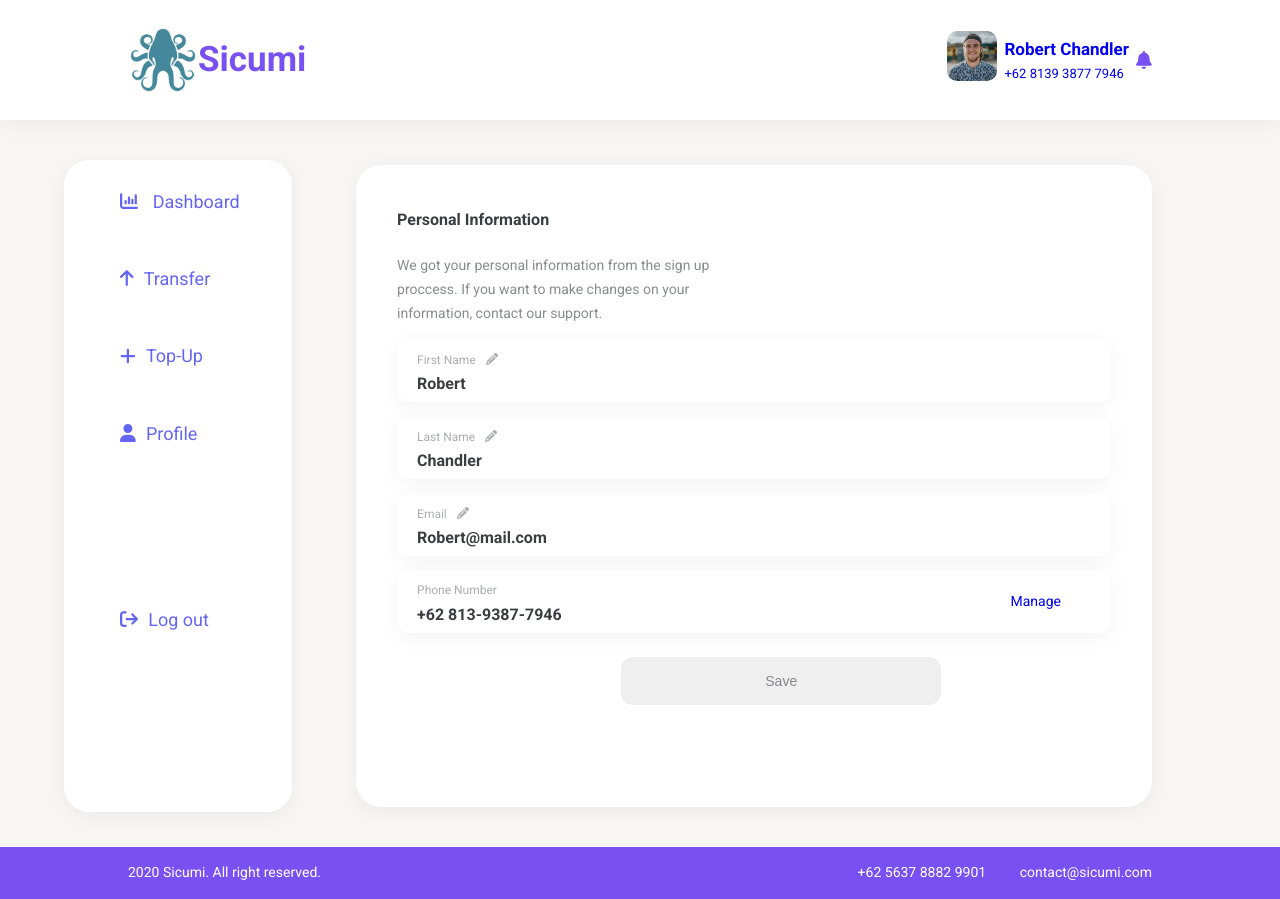
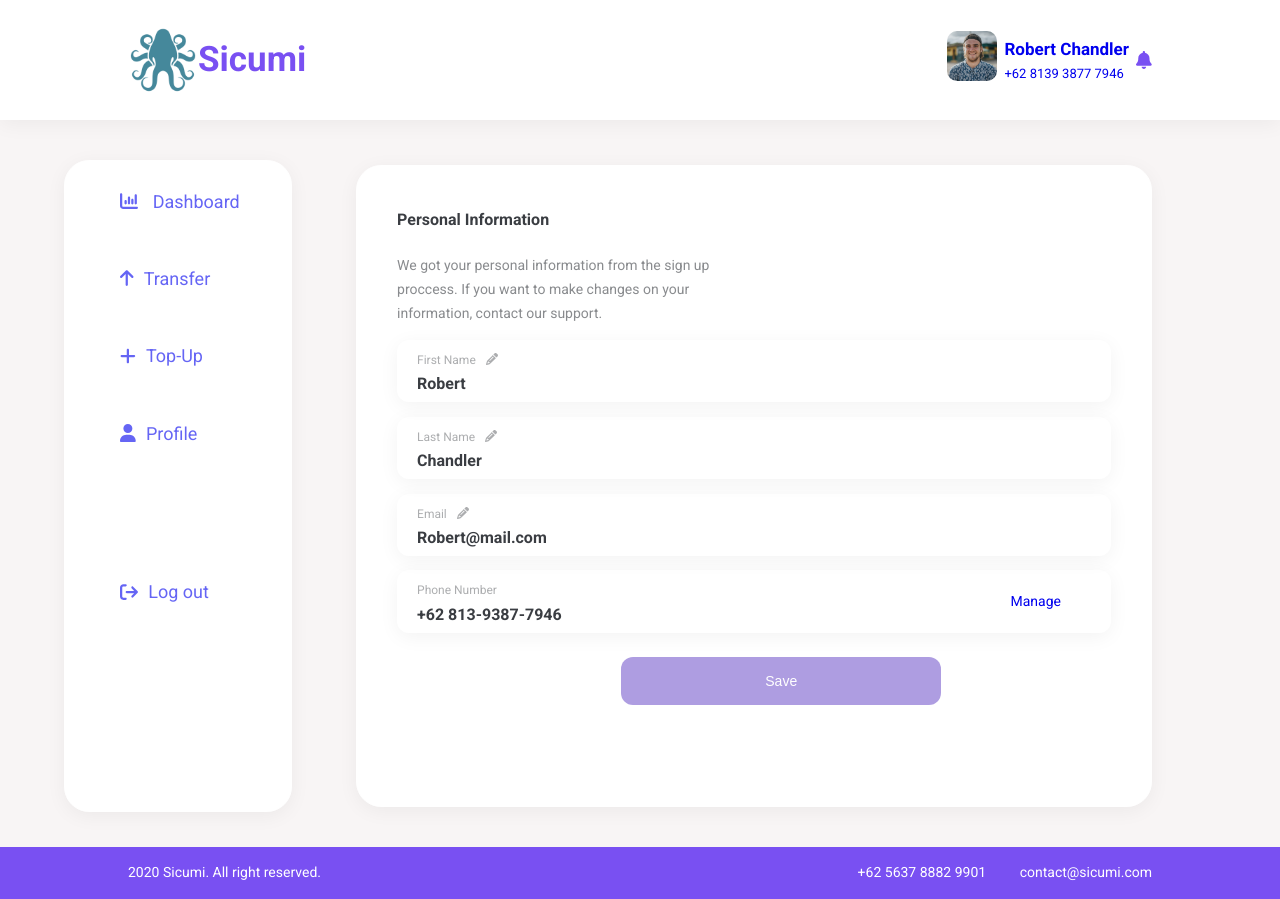
Before and after one commit to bca-batch-5/sicumi_frontend, a React (Create React App) app: page /PersonalInformation in a window 1280 px wide. Built offline with nearby package versions, Linux system fonts and the light colour scheme.

Commit message:
minor edit

```diff
--- a/public/index.html
+++ b/public/index.html
@@ -8,6 +8,8 @@
     <meta name="description" content="Web site created using create-react-app" />
     <link rel="apple-touch-icon" href="%PUBLIC_URL%/logo192.png" />
     <link rel="stylesheet" href="https://use.fontawesome.com/releases/v6.1.1/css/all.css" />
+    <link rel="preconnect" href="https://fonts.googleapis.com" />
+    <link rel="preconnect" href="https://fonts.gstatic.com" crossorigin />
     <link href="https://fonts.googleapis.com/css2?family=Roboto:wght@400;500;700&display=swap" rel="stylesheet" />
 
     <!--
--- a/src/Components/Button/StyledButton.js
+++ b/src/Components/Button/StyledButton.js
@@ -6,7 +6,11 @@ export const Bbutton = styled.button`
   padding: 1rem;
   border-radius: 12px;
   border: none;
-  color: #88888f;
+  /* color: #88888f; */
+  background-color: #5f3dc4;
+  opacity: 50%;
+  color: white;
+
   cursor: pointer;
   margin: 10px;
   justify-content: space-between;
@@ -14,5 +18,6 @@ export const Bbutton = styled.button`
   &:focus {
     background-color: #5f3dc4;
     color: white;
+    opacity: 100%;
   }
 `;
--- a/src/Layouts/Home/Home.jsx
+++ b/src/Layouts/Home/Home.jsx
@@ -64,7 +64,6 @@ const LayoutHome = (props) => {
               <br />
               <br />
               <br />
-              <br />
               <List>
                 <Link to="" style={{ textDecoration: "none" }}>
                   <FontAwesomeIcon icon={faArrowRightFromBracket} style={{ paddingRight: 10 }}></FontAwesomeIcon>
--- a/src/Pages/PersonalInformation/PersonalInformation.jsx
+++ b/src/Pages/PersonalInformation/PersonalInformation.jsx
@@ -36,7 +36,9 @@ const PersonalInformation = () => {
             Email
             <FontAwesomeIcon icon={faPencil} style={{ paddingLeft: 10 }}></FontAwesomeIcon>
           </Title>
-          <Desc contentEditable="true">Robert@mail.com</Desc>
+          <Desc type="email" contentEditable="true">
+            Robert@mail.com
+          </Desc>
         </Mwrapper>
       </Manage>
       <Manage>
@@ -49,7 +51,7 @@ const PersonalInformation = () => {
         </Link>
       </Manage>
       <CenterWrapper>
-        <Button Name="Save" />
+        <Button Name="Save" onclick =""/>
       </CenterWrapper>
     </LayoutHome>
   );
--- a/src/Pages/Profile/Profile.jsx
+++ b/src/Pages/Profile/Profile.jsx
@@ -9,6 +9,7 @@ import { FontAwesomeIcon } from "@fortawesome/react-fontawesome";
 import { faPencil } from "@fortawesome/free-solid-svg-icons";
 
 const Profile = () => {
+
   return (
     <LayoutHome>
       <Wrappers>
--- a/src/Styles/App.css
+++ b/src/Styles/App.css
@@ -12,3 +12,20 @@
   font-size: calc(10px + 2vmin);
   color: white;
 }
+::before,
+*::after {
+  margin: 0;
+  padding: 0;
+  box-sizing: inherit;
+}
+
+html {
+  font-size: 100%;
+}
+
+body {
+  font-family: "Roboto", sans-serif;
+  font-weight: 400;
+  line-height: 1.7;
+  box-sizing: border-box;
+}
```
